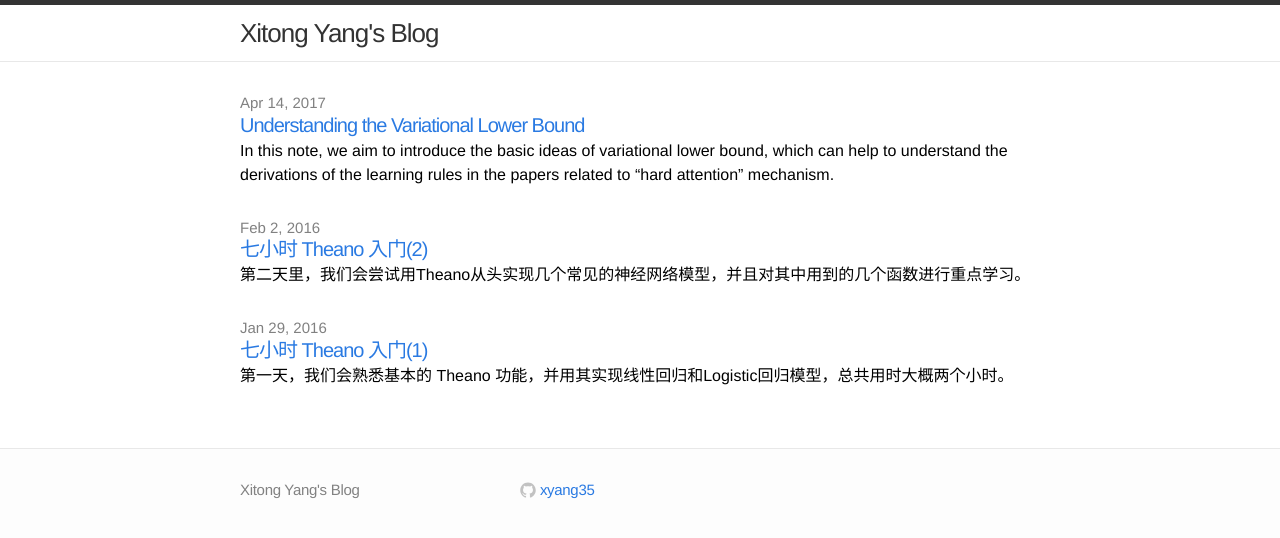
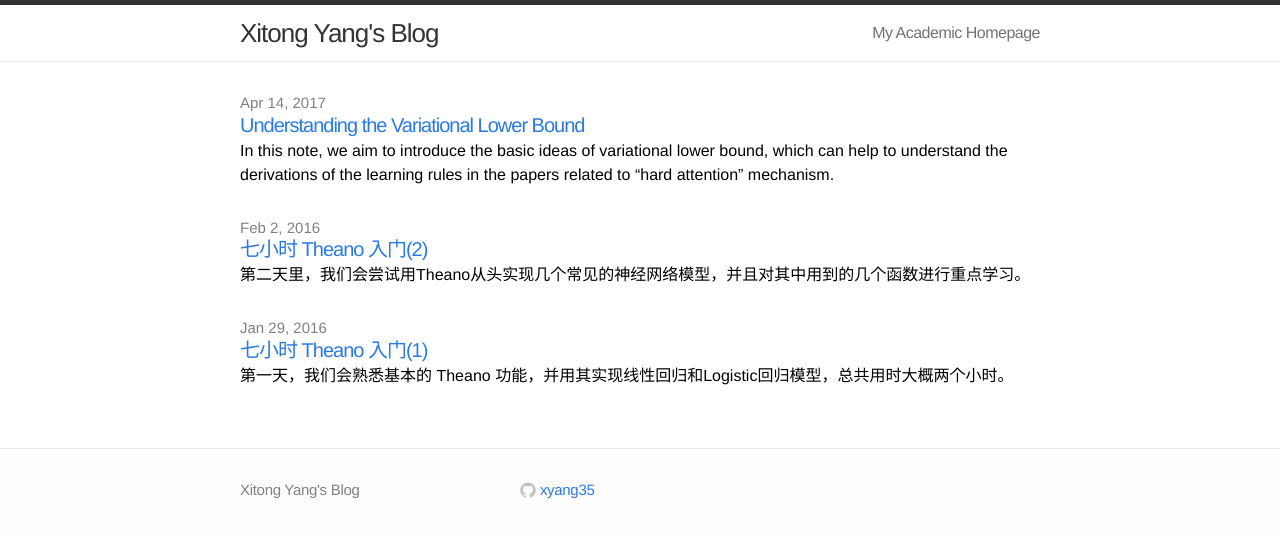
Before and after one commit to xyang35/xyang35.github.io, a Jekyll site: the page built from index.html, in a window 1280 px wide. Shown: the top 538 px of the page. Built offline with Jekyll 4.4.1, drawn with Linux system fonts in a browser that asks for light colours.

Commit message:
add homepage

```diff
--- a/_includes/header.html
+++ b/_includes/header.html
@@ -17,6 +17,9 @@
         </svg>
       </a>
       <div class="trigger">
+          <a class="page-link" href="umiacs.umd.edu/~xyang35/">My Academic Homepage</a>
+      </div>
+      <div class="trigger">
         {% for page in site.pages %}
           {% if page.title %}<a class="page-link" href="{{ page.url | prepend: site.baseurl }}">{{ page.title }}</a>{% endif %}
         {% endfor %}
```
